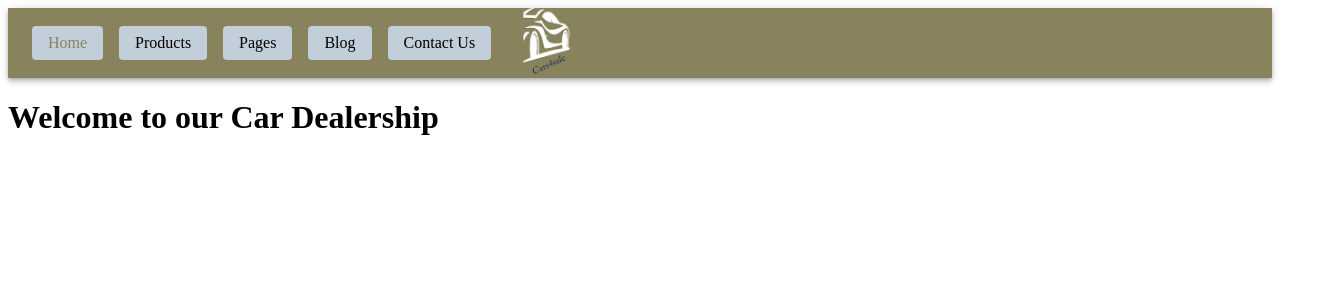
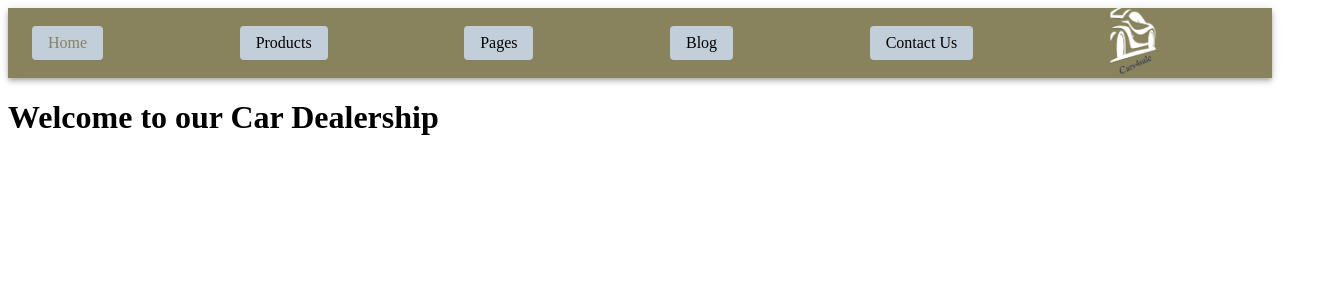
Before and after one commit to bk275/IS218Fall2023FinalProject, a Next.js app in the folder car-website/: page / in a window 1280 px wide. Shown: the top 300 px of the page, 1320 px wide, since content can reach past the window. Built offline with nearby package versions, Linux system fonts and the light colour scheme.

Commit message:
Spread out Menu options

```diff
--- a/car-website/components/Navbar.js
+++ b/car-website/components/Navbar.js
@@ -8,7 +8,7 @@ import Box from '@mui/material/Box';
 const Navbar = () => {
   return (
     <AppBar position="static" sx={{ backgroundColor: '#88835C' }}>
-      <Toolbar>
+      <Toolbar sx={{ display: 'flex', justifyContent: 'space-between', width: '100%' }}>
         <Box
           component="div"
           sx={{
@@ -18,7 +18,6 @@ const Navbar = () => {
             color: '#88835C',
             fontSize: '1rem',
             cursor: 'pointer',
-            marginRight: '16px',
           }}
         >
           Home
@@ -32,7 +31,6 @@ const Navbar = () => {
             color: '#000',
             fontSize: '1rem',
             cursor: 'pointer',
-            marginRight: '16px',
           }}
         >
           Products
@@ -46,7 +44,6 @@ const Navbar = () => {
             color: '#000',
             fontSize: '1rem',
             cursor: 'pointer',
-            marginRight: '16px',
           }}
         >
           Pages
@@ -60,7 +57,6 @@ const Navbar = () => {
             color: '#000',
             fontSize: '1rem',
             cursor: 'pointer',
-            marginRight: '16px',
           }}
         >
           Blog
@@ -74,7 +70,6 @@ const Navbar = () => {
             color: '#000',
             fontSize: '1rem',
             cursor: 'pointer',
-            marginRight: '16px',
           }}
         >
           Contact Us
@@ -83,9 +78,9 @@ const Navbar = () => {
         <img
           src="/car_logo.png"
           alt="Logo"
-          style={{ height: '70px', maxWidth: '100%', marginLeft: '16px', cursor: 'pointer' }}
+          style={{ height: '70px', maxWidth: '100%', cursor: 'pointer' }}
         />
-        <Typography variant="h6" component="div" sx={{ flexGrow: 1, textAlign: 'center', color: '#fff' }}>
+        <Typography variant="h6" component="div" sx={{ textAlign: 'center', color: '#fff' }}>
           {/* Navigation Content Goes Here */}
         </Typography>
       </Toolbar>
```
